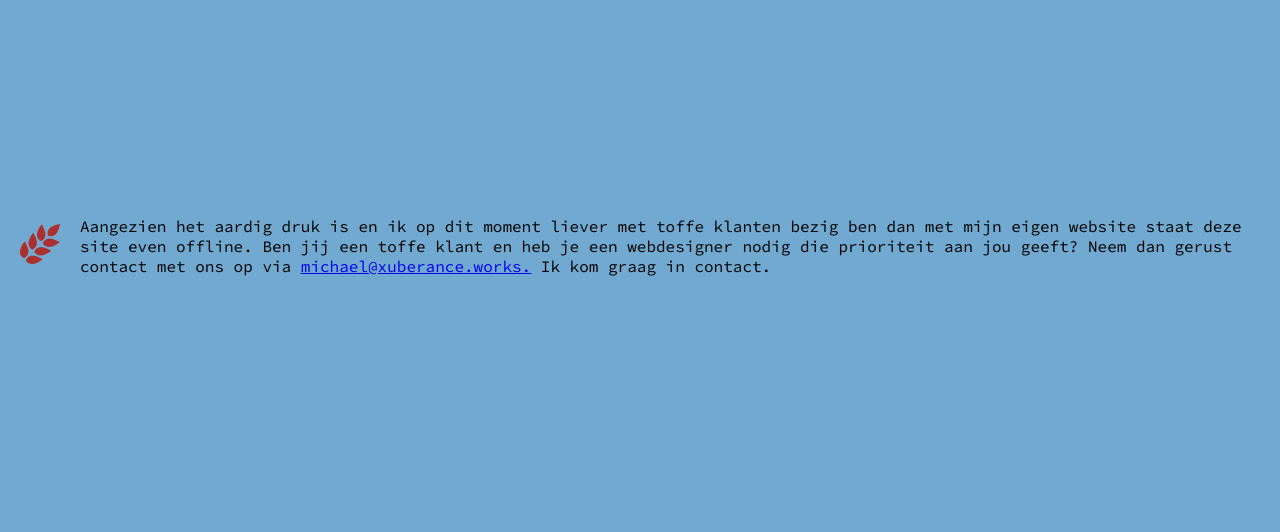
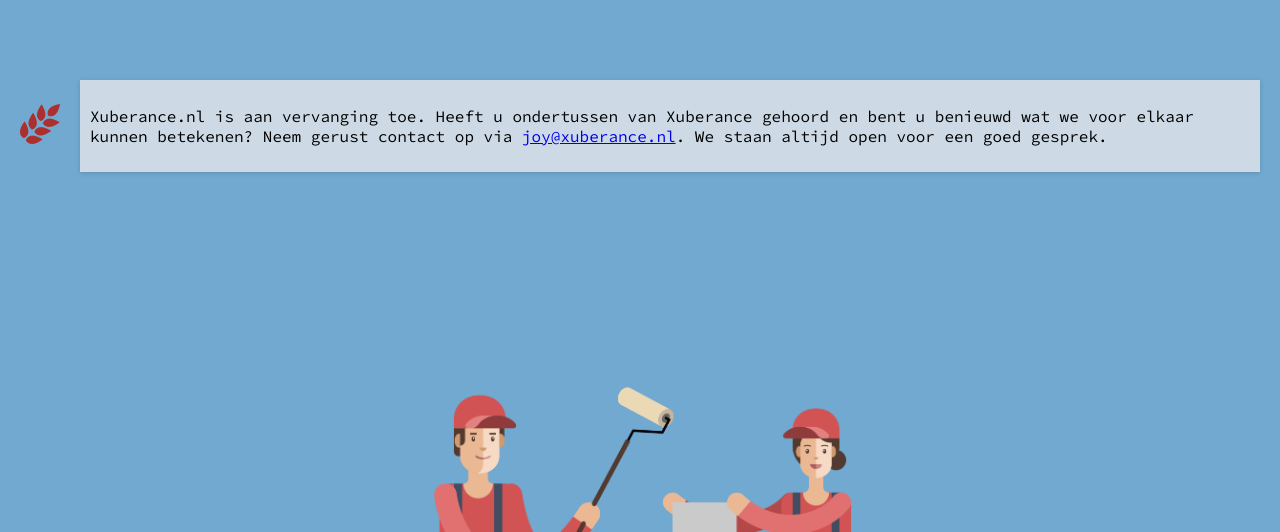
Before and after one commit to Cyclia/xuberancehome, a PHP site: page / in a window 1280 px wide. Shown: the top 532 px of the page. Run offline with PHP 8.4, Linux system fonts and the light colour scheme.

Commit message:
Background, text change, favicon

```diff
--- a/index.html
+++ b/index.html
@@ -6,11 +6,13 @@
     <meta http-equiv="X-UA-Compatible" content="ie=edge">
     <link href="https://fonts.googleapis.com/css?family=Source+Code+Pro" rel="stylesheet">
     <link rel="stylesheet" href="style.css">
+    <link rel="shortcut icon" href="/img/favicon.ico" type="image/x-icon">
     <title>Xuberance.nl</title>
 </head>
-<body>  <div class="container">
+<body>
+    <div class="container">
         <div class="item"><img src="img/XuberanceLogo40x40.png" alt="Xuberance Logo"></div>
-        <div class="item"><p>Aangezien het aardig druk is en ik op dit moment liever met toffe klanten bezig ben dan met mijn eigen website staat deze site even offline. Ben jij een toffe klant en heb je een webdesigner nodig die prioriteit aan jou geeft? Neem dan gerust contact met ons op via <a href="mailto:michael@xuberance.works">michael@xuberance.works.</a> Ik kom graag in contact.</p>
+        <div class="item text-card"><p>Xuberance.nl is aan vervanging toe. Heeft u ondertussen van Xuberance gehoord en bent u benieuwd wat we voor elkaar kunnen betekenen? Neem gerust contact op via <a href="mailto:joy@xuberance.nl">joy@xuberance.nl</a>. We staan altijd open voor een goed gesprek.</p>
         </div>
       </div>
    </body>
--- a/style.css
+++ b/style.css
@@ -1,9 +1,16 @@
 body   {
     background-color: #71A9D0;
     font-family: 'Source Code Pro', monospace;
-    margin-top: 25vh;
+    margin-top: 10vh;
     margin-left: 20px;
     margin-right: 20px;
+
+    /* background image options */
+    background-image: url("img/construction.png");
+    background-repeat: no-repeat;
+    background-attachment: fixed;
+    background-position: bottom;
+    background-size: auto 70%
     }
 
 .container {
@@ -13,3 +20,9 @@ body   {
     justify-content: center;
     align-items: center;
     }
+
+.text-card {
+    background: #f5efefb3;
+    padding: 10px;
+    box-shadow: 0 1px 5px rgba(0, 0, 0, 0.15);
+}
```
Also changed, not shown: img/construction.png (added), img/favicon.ico (added).
